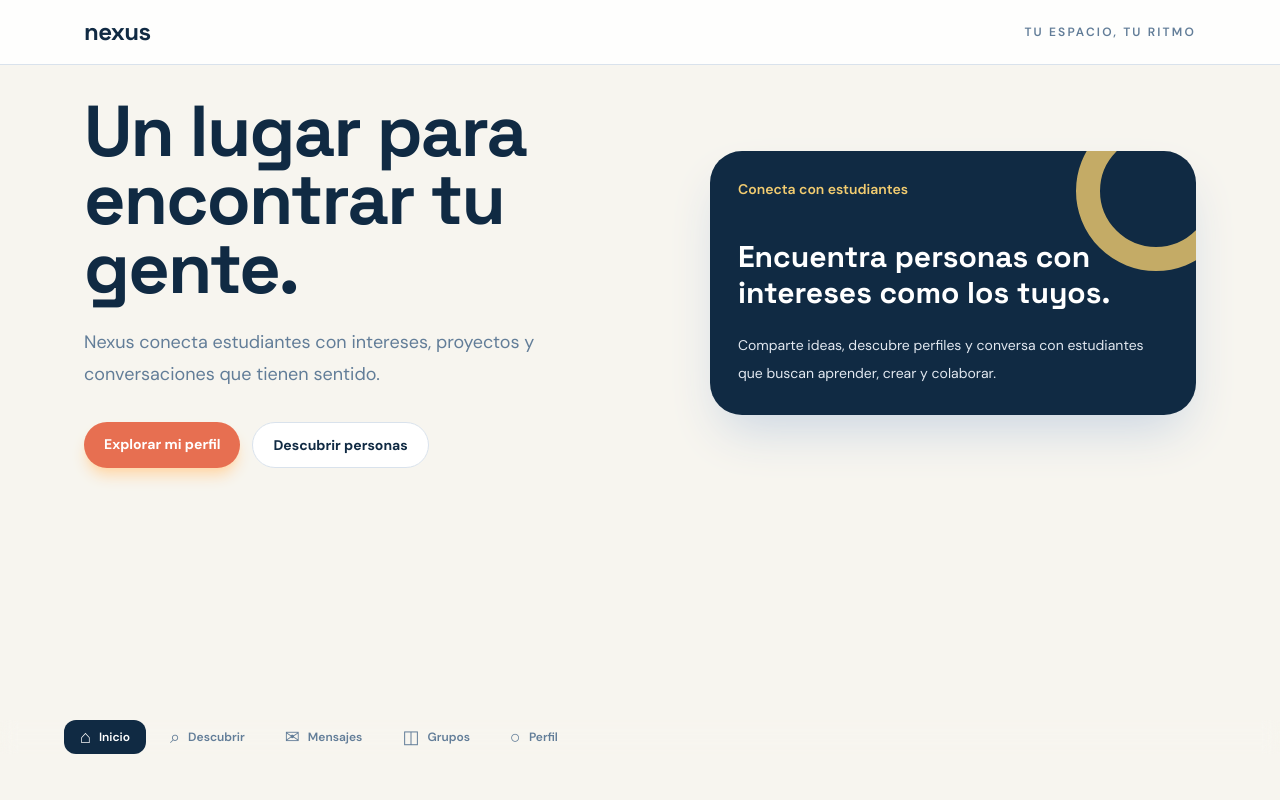
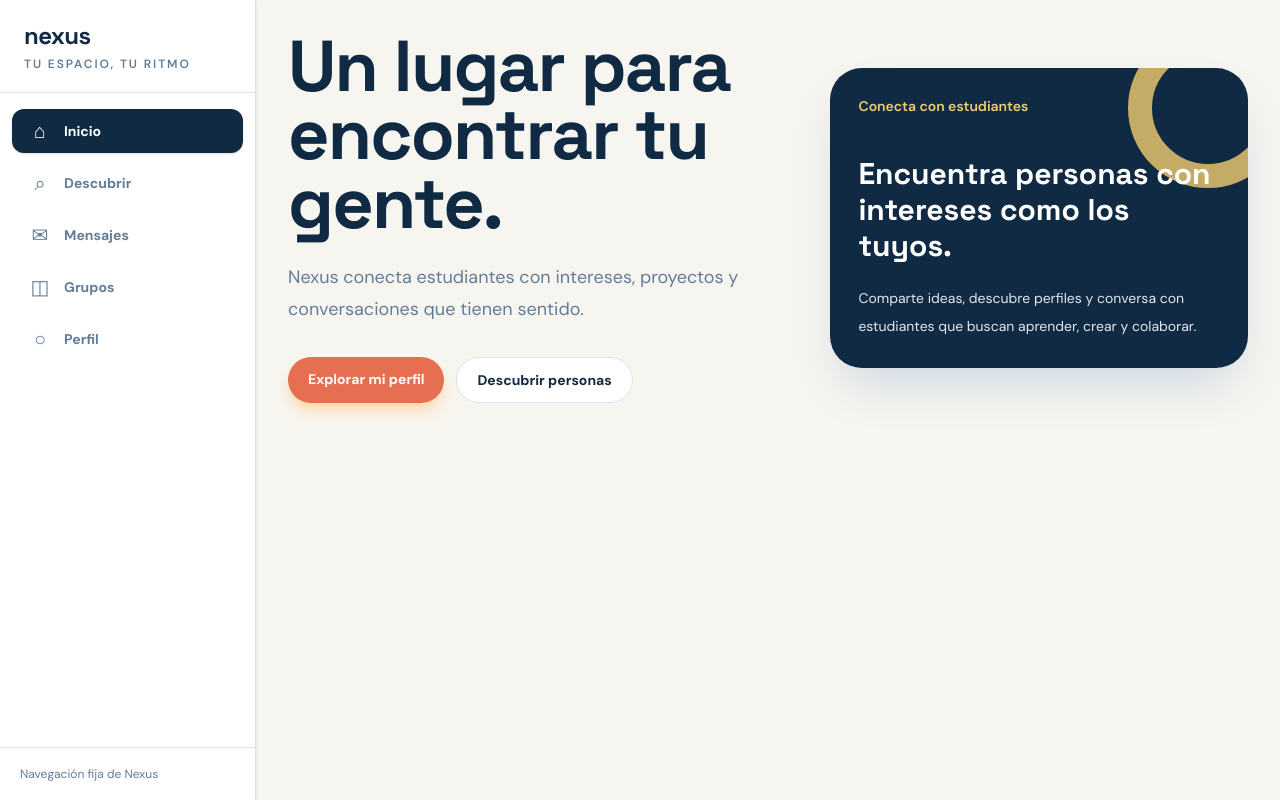
Before and after one commit to TertianSteak119/Nexus, a React (Vite) app: page / in a window 1280 px wide. Built offline with nearby package versions, Linux system fonts and the light colour scheme; no server answers.

Commit message:
ui: move Nexus navigation to fixed left sidebar

```diff
--- a/src/components/AppShell.tsx
+++ b/src/components/AppShell.tsx
@@ -1,7 +1,7 @@
 import { NavLink, Outlet } from 'react-router-dom'
 
 const navigation = [
-  { to: '/', label: 'Inicio', icon: '⌂' },
+  { to: '/', label: 'Inicio', icon: '⌂', end: true },
   { to: '/discover', label: 'Descubrir', icon: '⌕' },
   { to: '/messages', label: 'Mensajes', icon: '✉' },
   { to: '/groups', label: 'Grupos', icon: '◫' },
@@ -11,39 +11,53 @@ const navigation = [
 export function AppShell() {
   return (
     <div className="min-h-screen bg-[var(--nexus-paper)] text-[var(--nexus-ink)]">
-      <header className="border-b border-[var(--nexus-line)] bg-white/85 backdrop-blur">
-        <div className="mx-auto flex max-w-6xl items-center justify-between px-5 py-4">
-          <NavLink to="/" className="font-display text-2xl font-bold tracking-tight text-[var(--nexus-navy)]">
-            nexus
+      <aside className="fixed inset-y-0 left-0 z-40 flex w-[84px] flex-col border-r border-[var(--nexus-line)] bg-white/95 shadow-sm backdrop-blur sm:w-64">
+        <div className="border-b border-[var(--nexus-line)] px-3 py-5 sm:px-6">
+          <NavLink
+            to="/"
+            className="block text-center font-display text-xl font-bold tracking-tight text-[var(--nexus-navy)] sm:text-left sm:text-2xl"
+          >
+            <span className="sm:hidden">N</span>
+            <span className="hidden sm:inline">nexus</span>
           </NavLink>
-          <span className="hidden text-xs font-semibold uppercase tracking-[0.18em] text-[var(--nexus-muted)] sm:block">
+          <p className="mt-1 hidden text-xs font-semibold uppercase tracking-[0.16em] text-[var(--nexus-muted)] sm:block">
             tu espacio, tu ritmo
-          </span>
+          </p>
         </div>
-      </header>
 
-      <main className="mx-auto min-h-[calc(100vh-145px)] max-w-6xl px-5 pb-24 pt-8 sm:pb-10">
-        <Outlet />
-      </main>
-
-      <nav className="fixed inset-x-0 bottom-0 z-10 border-t border-[var(--nexus-line)] bg-white/95 px-3 py-2 backdrop-blur sm:static sm:border-t-0 sm:bg-transparent sm:px-5 sm:py-0">
-        <div className="mx-auto flex max-w-6xl justify-around sm:justify-start sm:gap-2">
+        <nav className="flex flex-1 flex-col gap-2 overflow-y-auto px-2 py-4 sm:px-3">
           {navigation.map((item) => (
             <NavLink
               key={item.to}
               to={item.to}
+              end={item.end}
               className={({ isActive }) =>
-                `flex min-w-16 flex-col items-center gap-1 rounded-xl px-3 py-2 text-xs font-semibold transition sm:flex-row sm:gap-2 sm:px-4 ${
-                  isActive ? 'bg-[var(--nexus-navy)] text-white' : 'text-[var(--nexus-muted)] hover:bg-[var(--nexus-mist)]'
+                `group flex min-h-16 flex-col items-center justify-center gap-1 rounded-xl px-2 py-3 text-xs font-bold transition sm:min-h-0 sm:flex-row sm:justify-start sm:gap-3 sm:px-4 sm:py-3 sm:text-sm ${
+                  isActive
+                    ? 'bg-[var(--nexus-navy)] text-white shadow-sm'
+                    : 'text-[var(--nexus-muted)] hover:bg-[var(--nexus-mist)] hover:text-[var(--nexus-navy)]'
                 }`
               }
             >
-              <span aria-hidden="true" className="text-lg leading-none">{item.icon}</span>
-              <span>{item.label}</span>
+              <span aria-hidden="true" className="text-xl leading-none sm:w-6 sm:text-center">{item.icon}</span>
+              <span className="max-w-full truncate">{item.label}</span>
             </NavLink>
           ))}
+        </nav>
+
+        <div className="border-t border-[var(--nexus-line)] px-2 py-4 sm:px-5">
+          <p className="hidden text-xs leading-5 text-[var(--nexus-muted)] sm:block">
+            Navegación fija de Nexus
+          </p>
+          <div className="mx-auto h-2 w-2 rounded-full bg-[var(--nexus-coral)] sm:hidden" aria-hidden="true" />
         </div>
-      </nav>
+      </aside>
+
+      <div className="min-h-screen pl-[84px] sm:pl-64">
+        <main className="mx-auto min-h-screen max-w-7xl px-4 py-6 sm:px-6 sm:py-8 lg:px-8">
+          <Outlet />
+        </main>
+      </div>
     </div>
   )
 }
```
